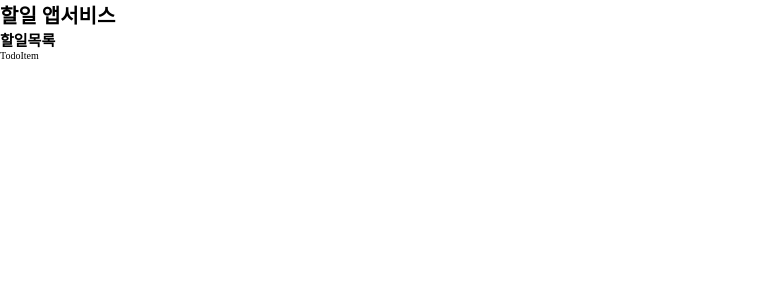
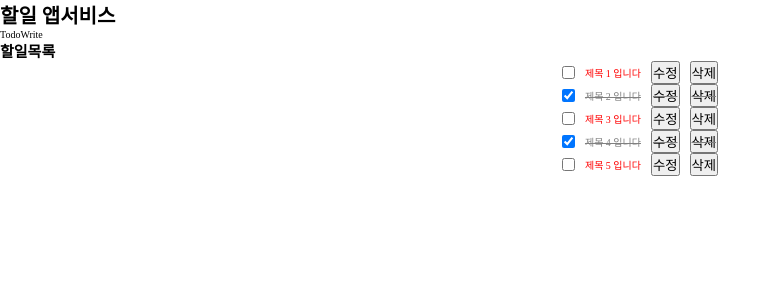
Before and after one commit to sbk283/til_react_cra_ts, a React (Create React App) app: page / in a window 1280 px wide. Shown: the top 300 px of the page, without its empty margins (0-781 px from the left). Built offline with nearby package versions, Linux system fonts and the light colour scheme.

Commit message:
[docs] todo 앱 제작하기

```diff
--- a/src/App.tsx
+++ b/src/App.tsx
@@ -1,33 +1,50 @@
 import { useState } from 'react';
 import TodoList from './components/todos/TodoList';
+import TodoWrite from './components/todos/TodoWrite';
 
-// 1.  type 으로 하겠다.
-export type TodoType = { id: string; titel: string; completed: boolean };
-// 2. interface 으로 하겠다.
-interface ITodoType {
-  id: string;
-  titel: string;
-  completed: boolean;
-}
+// 공통으로 사용하는 type 정의 및 interface 는 별도의 폴더에 보관하자.
+import { ITodoType, TodoType } from './types/todoType';
+
+// 테스트를 위한 목업 데이터 (/src/api/dummy.ts 추천)
+const initialTodos: TodoType[] = [
+  { id: 'a', title: '제목 1 입니다', completed: false },
+  { id: 'b', title: '제목 2 입니다', completed: true },
+  { id: 'c', title: '제목 3 입니다', completed: false },
+  { id: 'd', title: '제목 4 입니다', completed: true },
+  { id: 'e', title: '제목 5 입니다', completed: false },
+];
 
 function App(): JSX.Element {
   // ts 자리
   // {id: "", title: "", completed:false}
-  const [todos, setTodos] = useState<(ITodoType | TodoType)[]>([]);
+  const [todos, setTodos] = useState<(ITodoType | TodoType)[]>(initialTodos);
 
   // todos 를 업데이트 하는 함수
-  const handleTodoUpdate = () => {
+  const handleTodoUpdate = (): void => {
     // setTodos(???)
   };
-  const onToggle = () => {};
-  const onDelete = () => {};
-  const onEdit = () => {};
+  // todo 목록에서 실행할 함수들
+  const onToggle = (id: string) => {
+    // console.log('onToggle : ', id);
+    // 전달받은 ID 를 이용해서 map 으로 찾아서 id가 같으면 completed 변경
+    setTodos(prevTodos =>
+      prevTodos.map(todo => (todo.id === id ? { ...todo, completed: !todo.completed } : todo)),
+    );
+  };
+  const onDelete = (id: string) => {
+    // console.log('onDelete : ', id);
+    // 전달 받은 ID 를 제외한 나머지 즉, map 으로 새 목록으로 변경
+    setTodos(prevTodos => prevTodos.filter(todo => todo.id !== id));
+  };
+  const onEdit = () => {
+    console.log('onEdit');
+  };
   // tsx 자리
   return (
     <div>
       <h1>할일 앱서비스</h1>
       <div>
-        {/* <TodoWrite setTodos={setTodos} handleTodoUpdate={handleTodoUpdate} /> */}
+        <TodoWrite setTodos={setTodos} handleTodoUpdate={handleTodoUpdate} />
         <TodoList todos={todos} onToggle={onToggle} onDelete={onDelete} onEdit={onEdit} />
       </div>
     </div>
--- a/src/components/todos/TodoItem.tsx
+++ b/src/components/todos/TodoItem.tsx
@@ -1,10 +1,36 @@
+import { TodoType } from '@/types/todoType';
+
 type TodoItemProps = {
-  onToggle: () => void;
-  onDelete: () => void;
+  todo: TodoType;
+  onToggle: (id: string) => void;
+  onDelete: (id: string) => void;
   onEdit: () => void;
 };
-function TodoItem({ onToggle, onDelete, onEdit }: TodoItemProps) {
-  return <div>TodoItem</div>;
-}
+
+const TodoItem = ({ todo, onToggle, onDelete, onEdit }: TodoItemProps) => {
+  // 수정은 별도의 입력창 구성으로 수정 후 값 만 업데이트
+  const handleEdit = () => {
+    console.log('여기에서 내용을 수정하는 기능 작성 후 완료된 데이터 전송');
+    onEdit();
+  };
+
+  // css 객체 만들기
+  const liStyle: React.CSSProperties = {
+    display: 'flex',
+    gap: '10px',
+    alignItems: 'center',
+    justifyContent: 'center',
+    color: todo.completed ? 'gray' : 'red',
+    textDecoration: todo.completed ? 'line-through' : 'none',
+  };
+  return (
+    <li style={liStyle}>
+      <input type="checkbox" onChange={() => onToggle(todo.id)} checked={todo.completed} />
+      <span>{todo.title}</span>
+      <button onClick={handleEdit}>수정</button>
+      <button onClick={() => onDelete(todo.id)}>삭제</button>
+    </li>
+  );
+};
 
 export default TodoItem;
--- a/src/components/todos/TodoList.tsx
+++ b/src/components/todos/TodoList.tsx
@@ -1,17 +1,32 @@
 import { TodoType } from '@/types/todoType';
-import TodoItem from '@/components/todos/TodoItem';
+import TodoItem from './TodoItem';
 
-type TodoListProps = {
+type TodoItemProps = {
   todos: TodoType[];
-  onToggle: () => void;
-  onDelete: () => void;
+  onToggle: (id: TodoType['id']) => void;
+  onDelete: (id: TodoType['id']) => void;
   onEdit: () => void;
 };
-const TodoList = ({ todos, onToggle, onDelete, onEdit }: TodoListProps): JSX.Element => {
+const TodoList = ({ todos, onToggle, onDelete, onEdit }: TodoItemProps): JSX.Element => {
   return (
     <div>
       <h2>할일목록</h2>
-      <TodoItem onToggle={onToggle} onDelete={onDelete} onEdit={onEdit} />
+      {todos.length === 0 ? (
+        <p>등록된 할일이 없습니다.</p>
+      ) : (
+        <ul>
+          {todos.map(todo => (
+            <TodoItem
+              key={todo.id}
+              todo={todo}
+              onToggle={onToggle}
+              onDelete={onDelete}
+              onEdit={onEdit}
+            />
+          ))}
+        </ul>
+      )}
+      {/* 할일 즉 todos 는 여러개의 item 으로 구성된 배열이다. map 으로 출력 */}
     </div>
   );
 };
--- a/src/types/todoType.ts
+++ b/src/types/todoType.ts
@@ -1,8 +1,8 @@
 // 1.  type 으로 하겠다.
-export type TodoType = { id: string; titel: string; completed: boolean };
+export type TodoType = { id: string; title: string; completed: boolean };
 // 2. interface 으로 하겠다.
 export interface ITodoType {
   id: string;
-  titel: string;
+  title: string;
   completed: boolean;
 }
```
Also changed, not shown: 1 other file (tests, documents, lock files or other folders).
